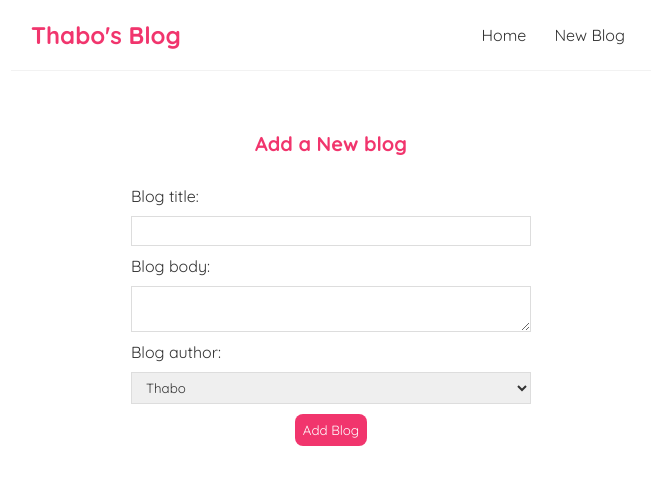
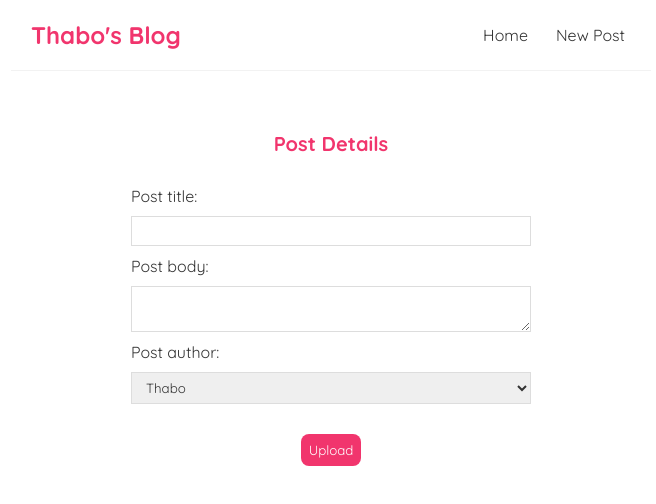
Before and after one commit to thabo-lebelo/consume-graphql-api, a React (Create React App) app: page /create in a window 1280 px wide. Shown: the top 504 px of the page, without its empty margins (309-965 px from the left). Built offline with nearby package versions, Linux system fonts and the light colour scheme.

Commit message:
Naming convention

```diff
--- a/src/Create.js
+++ b/src/Create.js
@@ -22,26 +22,27 @@ const Create = () => {
 
     return (
         <div className="create">
-            <h2>Add a New blog</h2>
+            <h2>Post Details</h2>
             <form onSubmit={e => {
                 e.preventDefault();
                 addPost({ variables: { title, body, author_id } });
                 history.push('/'); // got to home page
             }}>
-                <label>Blog title:</label>
+                <label>Post title:</label>
                 <input type="text" required value={title}
                     onChange={(e) => setTitle(e.target.value)} />
-                <label>Blog body:</label>
+                <label>Post body:</label>
                 <textarea required value={body}
                     onChange={(e) => setBody(e.target.value)}></textarea>
-                <label>Blog author:</label>
+                <label>Post author:</label>
                 <select value={author_id}
                     onChange={(e) => setAuthor(e.target.value)}>
                     <option value="1">Thabo</option>
                     <option value="2">Thabang</option>
                     <option value="3">Nkosi</option>
                 </select>
-                <button>Add Blog</button>
+                <br/>
+                <button>Upload</button>
             </form>
         </div>
     );
--- a/src/Navbar.js
+++ b/src/Navbar.js
@@ -4,7 +4,7 @@ const Navbar = () => {
             <h1>Thabo's Blog</h1>
             <div className="links">
                 <a href="/">Home</a>
-                <a href="/create">New Blog</a>
+                <a href="/create">New Post</a>
             </div>
         </nav>
     );
```
